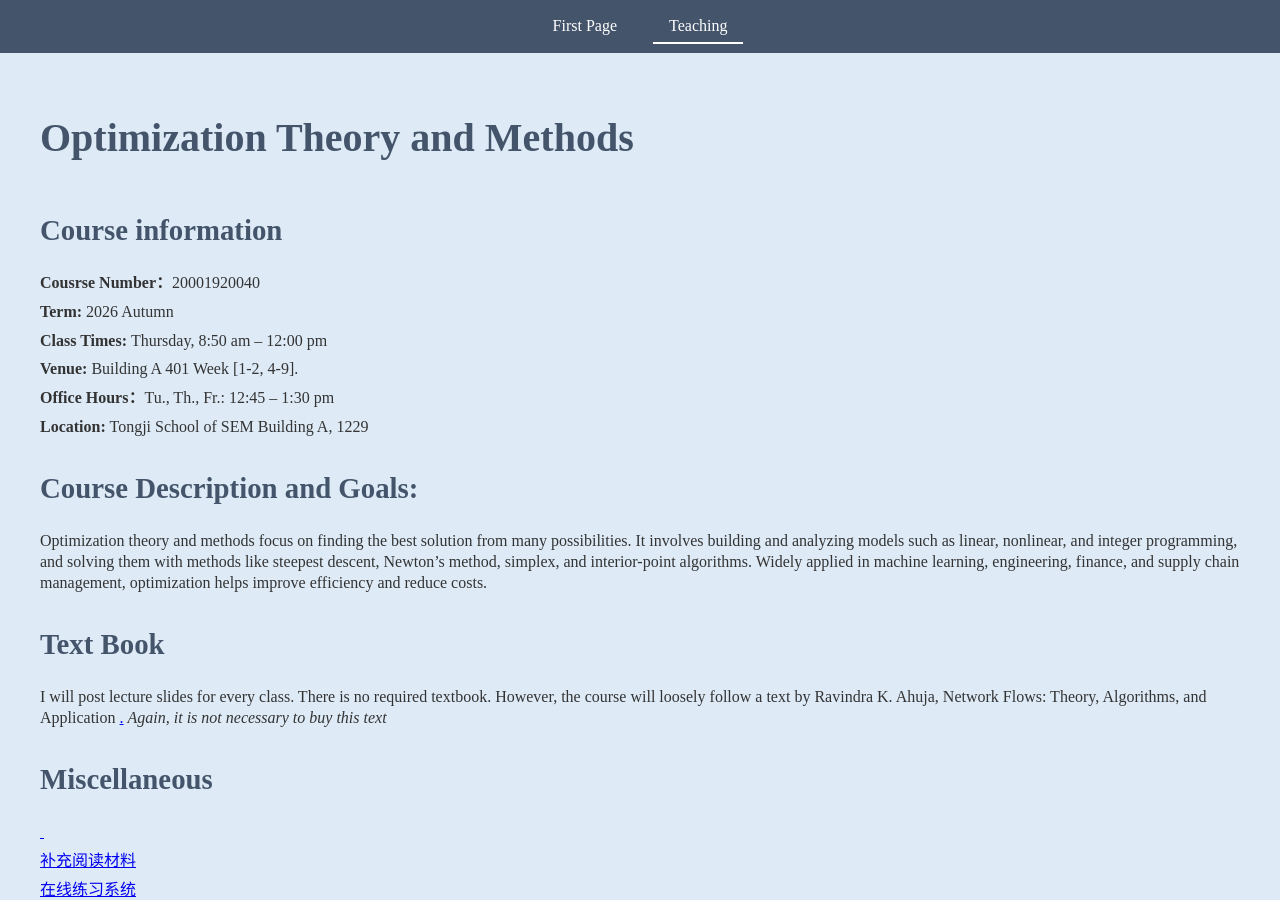
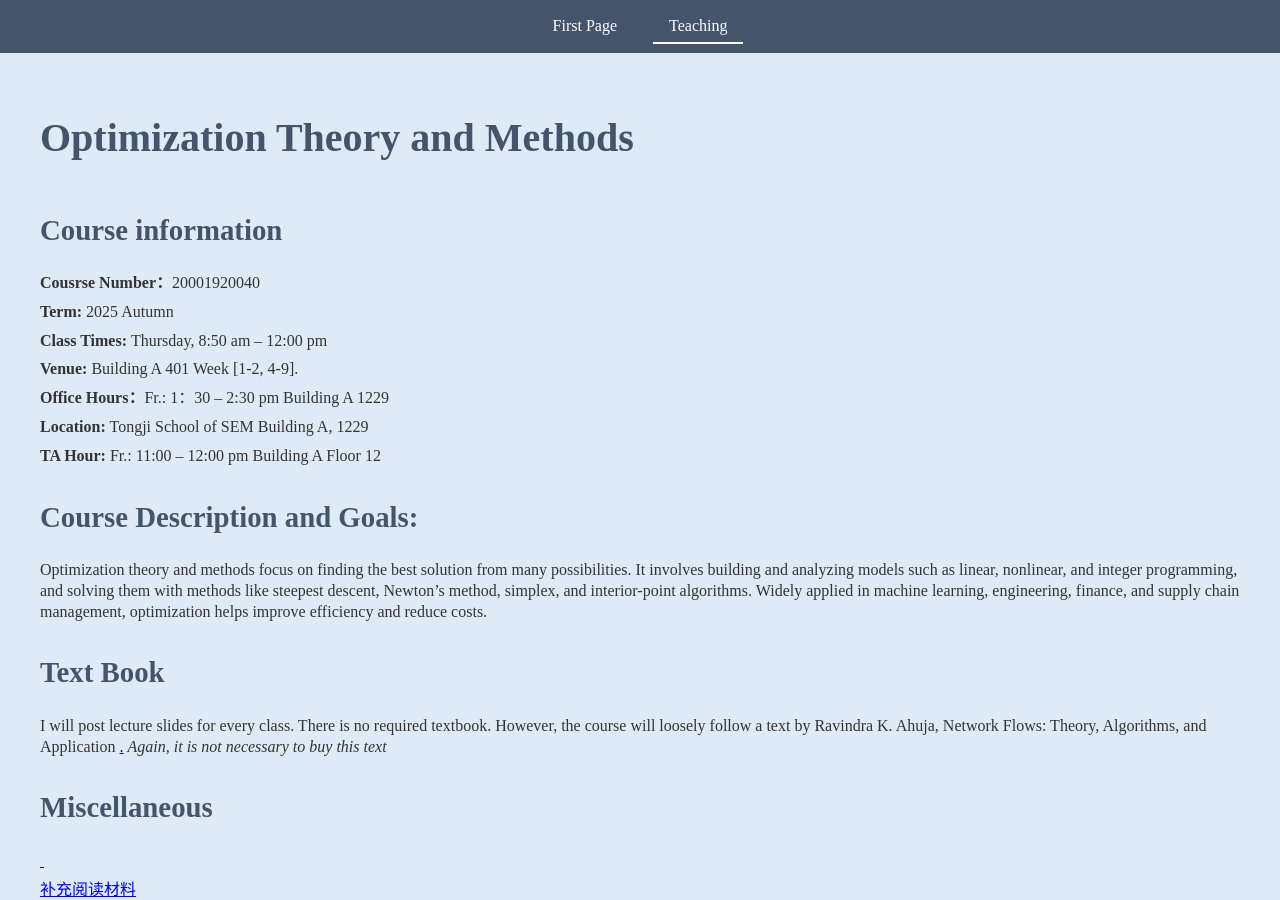
Before and after one commit to kejiwei/kejiwei.github.io, a Jekyll site: the page teaching/courses/OTM/index.html, which Jekyll copies as it is, in a window 1280 px wide and 900 px high. Built offline with Jekyll 4.4.1, drawn with Linux system fonts in a browser that asks for light colours.

Commit message:
Update index.html

```diff
--- a/teaching/courses/OTM/index.html
+++ b/teaching/courses/OTM/index.html
@@ -21,11 +21,12 @@
             <h2>Course information</h2>
           <ul>
                 <li><b> Cousrse Number：</b>20001920040 </li>
-                <li><b> Term: </b>2026 Autumn</li>
+                <li><b> Term: </b>2025 Autumn</li>
                 <li><b>Class Times: </b>Thursday, 8:50 am – 12:00 pm </li>
                 <li><b>Venue: </b>Building A 401 Week [1-2, 4-9].</li>
-                <li><b>Office Hours：</b>Tu., Th., Fr.: 12:45 – 1:30 pm</li>
+                <li><b>Office Hours：</b>Fr.: 1：30  – 2:30 pm Building A 1229</li>
                 <li><b>Location:</b> Tongji School of SEM Building A, 1229</li>
+                <li><b>TA Hour:</b> Fr.: 11:00  – 12:00 pm Building A Floor 12</li>
 
             <h2>Course Description and Goals:</h2>
                 <li>
```
